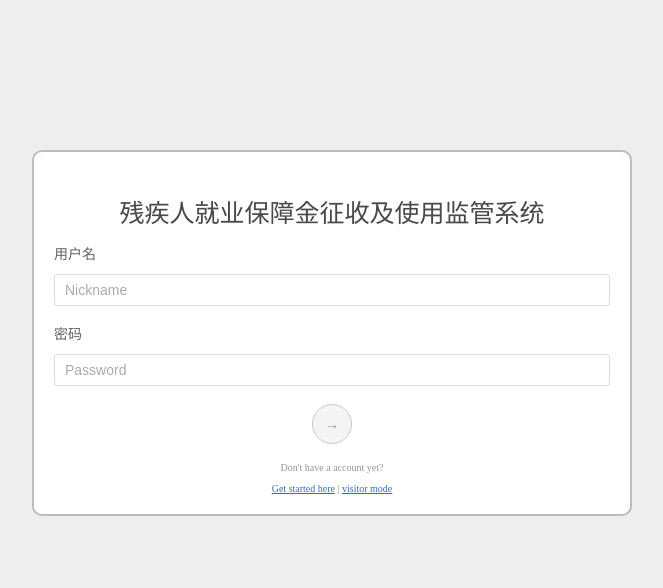
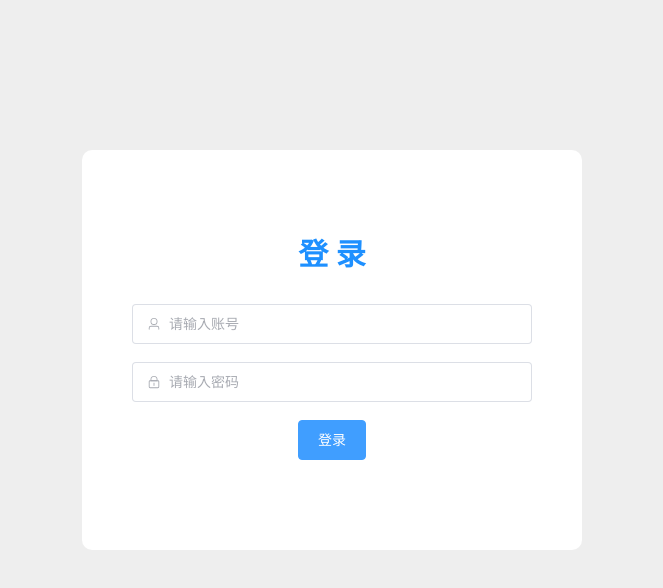
Before and after one commit to nyml2003/esfcssd-vue, a Vue app: page /#/login in a window 1280 px wide. Shown: the top 588 px of the page, without its empty margins (308-971 px from the left). Built offline with nearby package versions, Linux system fonts and the light colour scheme.

Commit message:
登录+表格

```diff
--- a/package.json
+++ b/package.json
@@ -15,6 +15,7 @@
     "js-cookie": "^3.0.5",
     "pnpm": "^8.6.6",
     "vue": "next",
+    "vue-monoplasty-slide-verify": "^1.3.1",
     "vue-router": "^4.2.4",
     "vuex": "^4.1.0"
   },
--- a/src/components/services/DataService.js
+++ /dev/null
@@ -1,38 +0,0 @@
-// 导入 axios
-import axios from 'axios'
-
-// 创建一个 axios 实例，用于发送请求
-const apiClient = axios.create({
-  // 设置后端 API 的基础 URL
-  baseURL: "http://192.168.1.15:9090",
-  // 设置请求头
-  headers: {
-    Accept: "application/json",
-    "Content-Type": "application/json",
-  },
-})
-
-// 定义一个用于获取数据的函数
-export default {
-  hello(){
-    return apiClient.get('/Staff/hello')
-  },
-  searchCompanyStaff(queryData){
-    return apiClient.post('/Staff/searchCompanyStaff',queryData);
-  },
-  addCompanyStaff(staff){
-    console.log(staff)
-    return apiClient.post('/Staff/addCompanyStaff',staff);
-  },
-  updateCompanyStaff(staff){
-    console.log("updateCompanyStaff")
-    return apiClient.put('/Staff/updateCompanyStaff',staff);
-  },
-  deleteCompanyStaff(staffId,companyId){
-    console.log("deleteCompanyStaff")
-    console.log(staffId)
-    console.log(companyId)
-    return apiClient.delete('/Staff/deleteCompanyStaff/'+companyId+'/'+staffId);
-  }
-
-}
--- a/src/router/index.js
+++ b/src/router/index.js
@@ -1,9 +1,10 @@
 import { createRouter, createWebHashHistory } from 'vue-router'
+import Cookies from 'js-cookie'
 const routes = [
   {
     path: '/login',
     name: 'login',
-    component: () => import('../views/login/LogInView.vue')
+    component: () => import('../views/login/LoginView.vue')
   },
   {
     path: '/',
@@ -26,13 +27,18 @@ const router = createRouter({
 })
 
 router.beforeEach((to, from, next) => {
-  if (to.path === '/login') next()
-  const admin = Cookies.get("admin")
-  if (!admin && to.path !== '/login') return next("/login")  // 强制退回到登录页面
-  // 访问 /home 的时候，并且cookie里面存在数据，这个时候我就直接放行
-  next()
+  if (to.path === '/login') {
+    next()
+  } else {
+    const admin = Cookies.get('admin')
+    if (!admin && to.path !== '/login') {
+      next('/login')
+    } else {
+      next()
+    }
+
+  }
 })
-
 // 路由配置...
 
 export default router
--- /dev/null
+++ b/src/utils/request.js
@@ -0,0 +1,52 @@
+// 导入 axios
+import axios from 'axios'
+import Cookies from 'js-cookie'
+import router from '@/router'
+
+// 创建一个 axios 实例，用于发送请求
+const request = axios.create({
+  // 设置后端 API 的基础 URL
+  baseURL: "http://192.168.1.15:9090",
+  // 设置请求头
+  headers: {
+    Accept: "application/json",
+    "Content-Type": "application/json",
+  },
+})
+
+// request 拦截器
+// 可以自请求发送前对请求做一些处理
+// 比如统一加token，对请求参数统一加密
+request.interceptors.request.use(config => {
+  config.headers['Content-Type'] = 'application/json;charset=utf-8';
+  const adminJson = Cookies.get('admin')
+  if (adminJson) {
+      // 设置请求头
+      config.headers['token'] = JSON.parse(adminJson).token
+  }
+  return config
+}, error => {
+  return Promise.reject(error)
+});
+
+// response 拦截器
+// 可以在接口响应后统一处理结果
+request.interceptors.response.use(
+  response => {
+      let res = response.data;
+      // 兼容服务端返回的字符串数据
+      if (typeof res === 'string') {
+          res = res ? JSON.parse(res) : res
+      }
+      if (res.code === '401') {
+          router.push('/login')
+      }
+      return res;
+  },
+  error => {
+      console.log('err' + error) // for debug
+      return Promise.reject(error)
+  }
+)
+// 定义一个用于获取数据的函数
+export default request
--- a/src/views/login/LogInView.vue
+++ b/src/views/login/LogInView.vue
@@ -1,85 +1,126 @@
 <template>
-    <el-row style="align-items: center; justify-content: center; height:100% width:100%">
-    <el-form
-      label-position="top"
-      label-width="80px"
-      style="width: fit-content;"
+  <div style="height: 100vh; overflow: hidden; position: relative">
+    <el-card class="cover" v-if="loginAdmin.id">
+      <slide-verify
+        :l="42"
+        :r="10"
+        :w="310"
+        :h="155"
+        :accuracy="5"
+        slider-text="向右滑动"
+        @success="onSuccess"
+        @fail="onFail"
+        @refresh="onRefresh"
+      ></slide-verify>
+    </el-card>
+
+    <div
+      style="
+        width: 500px;
+        height: 400px;
+        background-color: white;
+        border-radius: 10px;
+        margin: 150px auto;
+        padding: 50px;
+      "
     >
-      <h2 class="login_title" >
-        残疾人就业保障金征收及使用监管系统</h2>
-        <el-form-item label="用户名">
-          <el-input v-model="nickname" placeholder="Nickname"></el-input>
+      <div
+        style="
+          margin: 30px;
+          text-align: center;
+          font-size: 30px;
+          font-weight: bold;
+          color: dodgerblue;
+        "
+      >
+        登 录
+      </div>
+      <el-form :model="admin" :rules="rules" ref="loginForm">
+        <el-form-item prop="username">
+          <el-input
+            placeholder="请输入账号"
+            size="large"
+            v-model="admin.usrName"
+          >
+            <template #prefix>
+              <el-icon>
+                <User />
+              </el-icon>
+            </template>
+          </el-input>
         </el-form-item>
-        <el-form-item label="密码">
-          <el-input  v-model="password" placeholder="Password"></el-input>
+        <el-form-item prop="password">
+          <el-input
+            placeholder="请输入密码"
+            show-password
+            size="large"
+            v-model="admin.passWd"
+          >
+            <template #prefix>
+              <el-icon>
+                <Lock />
+              </el-icon>
+            </template>
+          </el-input>
         </el-form-item>
-        <el-form-item >
-          <el-col :span="24" style="text-align: center;">
-            <el-button circle plain type="info" @click="submit" size="large">→</el-button>
-          </el-col>
-        </el-form-item>
-     <div class="login_register">
-        <p>Don't have a account yet?</p>
-        <router-link to="/register" style="color:rgb(47,110,195);">Get started here</router-link> |
-        <router-link to="/config" style="color:rgb(47,110,195);" @click="setvisitor">visitor mode</router-link>
+        <div style="width: 100%; display: flex; justify-content: center">
+          <el-button size="large" type="primary" @click="login">登录</el-button>
         </div>
-
       </el-form>
-    </el-row>
-
+    </div>
+  </div>
 </template>
 
 <script setup>
-  import { ref } from 'vue'
-  import DataService from '@/components/services/DataService'
-  import { ElNotification } from 'element-plus'
-  import { useStore} from 'vuex'
-  import router from '@/router'
-  const store=useStore()
-  const password=ref('')
-  const nickname = ref('')
-  const submit = async () => {
-    const response=await DataService.login(nickname.value,password.value)
-    console.log(response.data)
-    if (response.data.status.isRight === false) {
-      ElNotification({
-        title: '登录失败',
-        message: '用户名或密码错误',
+import { ref } from "vue";
+import request from "@/utils/request";
+import Cookies from "js-cookie";
+import router from "@/router";
+
+const loginAdmin = ref({});
+const admin = ref({});
+const rules = {
+  usrName: [
+    { required: true, message: "请输入用户名", trigger: "blur" },
+    { min: 3, max: 10, message: "长度在3-10个字符", trigger: "blur" },
+  ],
+  passWd: [
+    { required: true, message: "请输入密码", trigger: "blur" },
+    { min: 3, max: 10, message: "长度在3-10个字符", trigger: "blur" },
+  ],
+};
+
+const loginForm = ref(null);
+
+const login = async () => {
+  loginForm.value.validate(async (valid) => {
+    if (valid) {
+      try {
+        const res = await request.post('/Admin/Login', admin.value)
+        console.log('login post')
+        console.log(res)
+        loginAdmin.value = res
+        Cookies.set('admin', JSON.stringify(loginAdmin.value))
+        console.log('onSuccess')
+        console.log(loginAdmin.value)
+        router.push('/')
+      } catch (error) {
+        console.error(error)
+      }
+    }
   })
-    } else {
-      store.commit("setUser",response.data.user)
-      console.log(store.state.user)
-      router.push({path:'/config'})
 }
 
-  }
-  const setvisitor=()=>{
-    store.commit("setVisitor")
-  }
 </script>
 
-  <style scoped>
-  form {
-      background-color: #fff;
-      padding: 20px;
-      margin: 50px;
-      margin-top: 150px;
-      border-radius: 10px;
-      width: 600px !important;
-      border: 2px solid rgb(193, 186, 186);
-  }
-  .login_register{
-      font-family:  'San Francisco';
-      font-size: 10px;
-      color: rgb(150, 150, 150);
-      text-align: center;
-  }
-  .login_title {
-      font-size: 25px;
-      color: rgb(73, 73, 73);
-      font-family:  'San Francisco';
-      font-weight: 450;
-      text-align: center;
-      margin-bottom: 15px;
+<style>
+.cover {
+  width: fit-content;
+  background-color: white;
+  position: absolute;
+  top: 50%;
+  left: 50%;
+  transform: translate(-50%, -50%);
+  z-index: 1000;
 }
 </style>
```
Also changed, not shown: src/components/sideBar/asideBar.vue (deleted, +0 -44 lines), src/components/sideBar/topBar.vue (deleted, +0 -18 lines), src/components/tableDisplay.vue (+41 -14 lines), src/views/AppLayout.vue (+24 -7 lines), src/views/test/TestView.vue (+2 -1 lines), 1 other file (tests, documents, lock files or other folders). Lines whose indentation alone changed are shown as unchanged.
